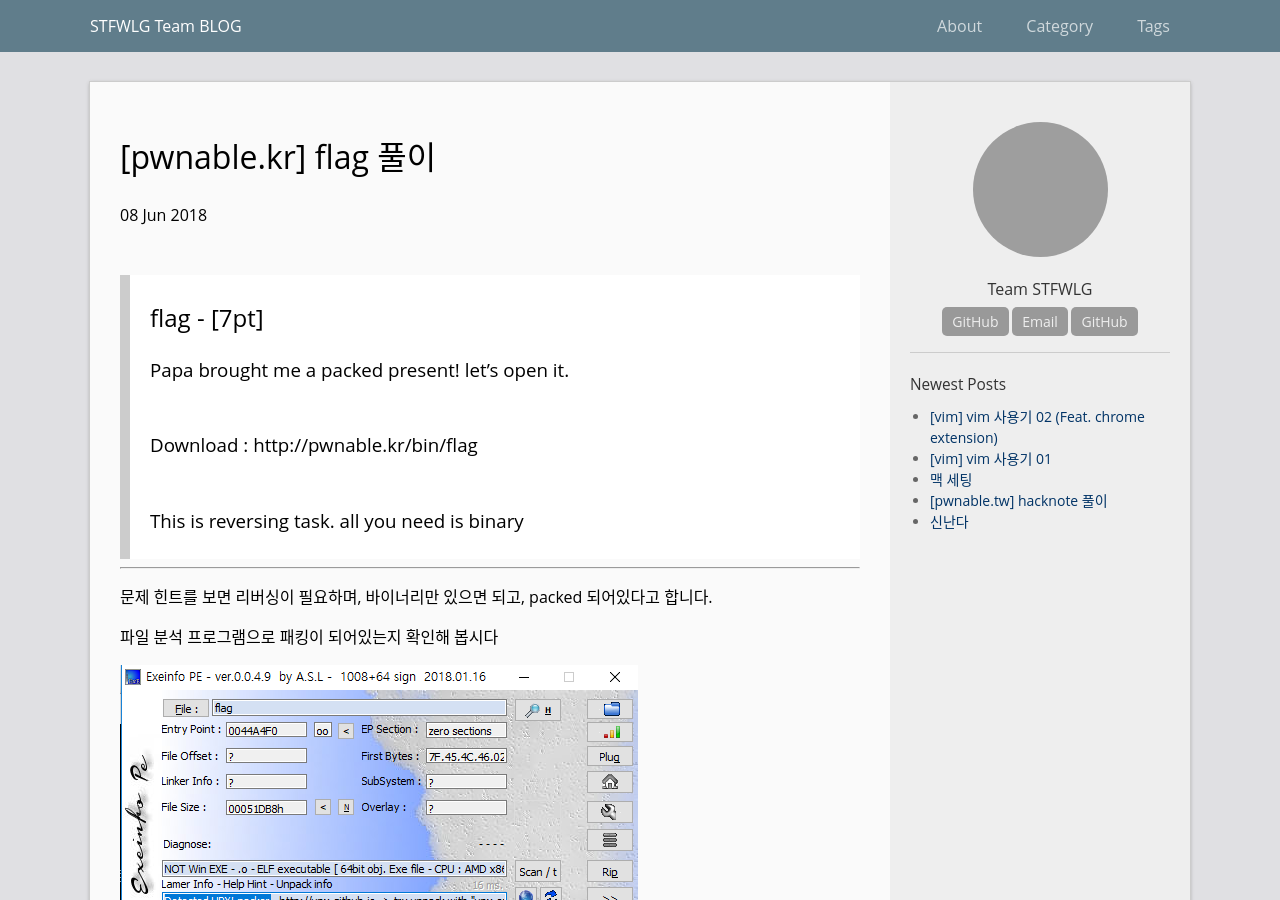
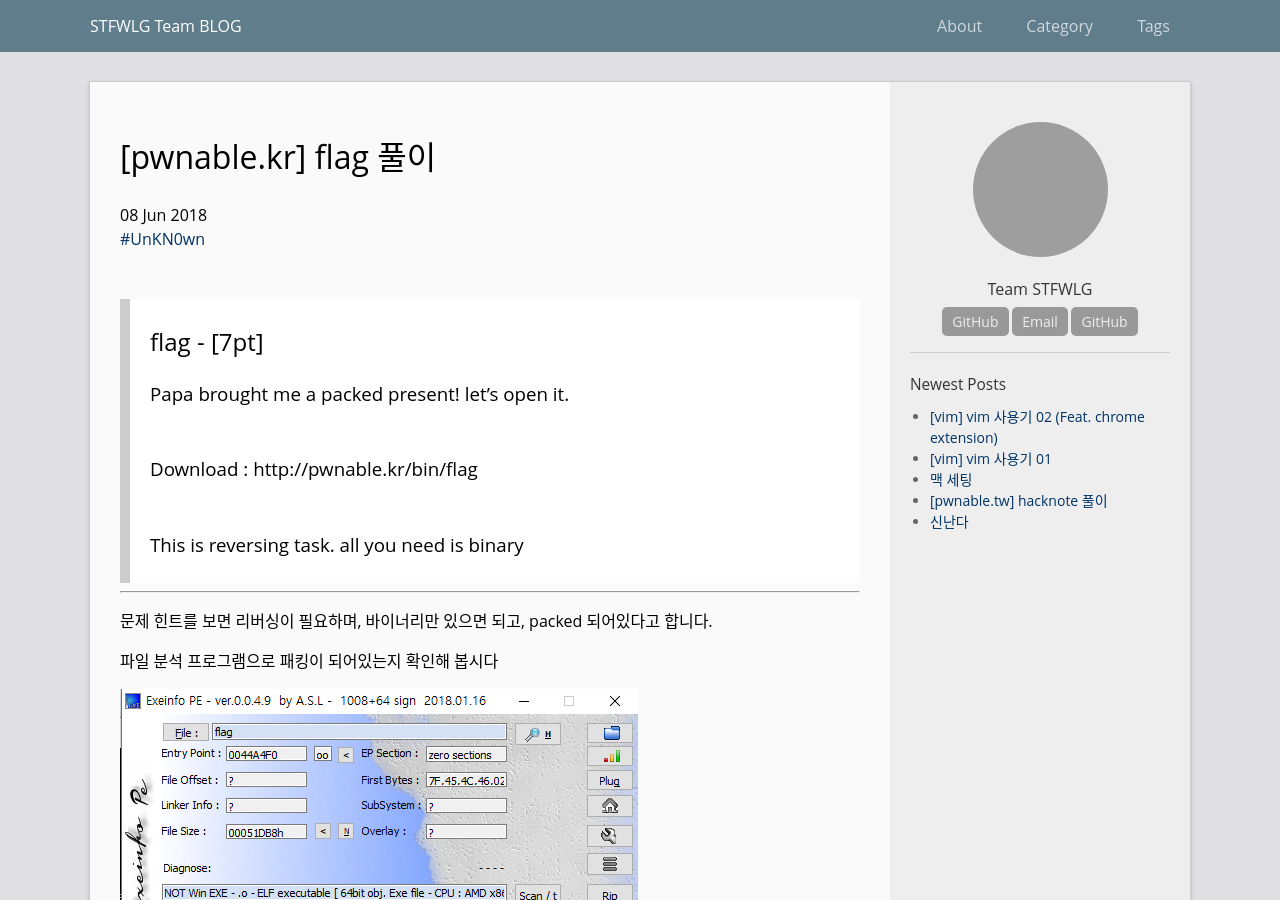
Before and after one commit to UnKN0wnName/stfwlg.github.io, a Jekyll site: the page built from _posts/2018-06-08-[pwnable.kr]_flag_풀이.md, in a window 1280 px wide and 900 px high. Built offline with Jekyll 4.4.1, drawn with Linux system fonts in a browser that asks for light colours; comment, search, counter and statistics services are not loaded; grey boxes are pictures that could not be loaded.

Commit message:
Update 2018-06-08-[pwnable.kr]_flag_풀이.md

```diff
--- a/_posts/2018-06-08-[pwnable.kr]_flag_풀이.md
+++ b/_posts/2018-06-08-[pwnable.kr]_flag_풀이.md
@@ -3,7 +3,7 @@ layout: post
 title: "[pwnable.kr] flag 풀이"
 date: 2018-06-08 19:20
 categories: "[Pwn]pwnable.kr"
-tags: #UnKN0wn
+tags: "#UnKN0wn"
 ---
 >## flag - [7pt]
 >### Papa brought me a packed present! let's open it.
```
